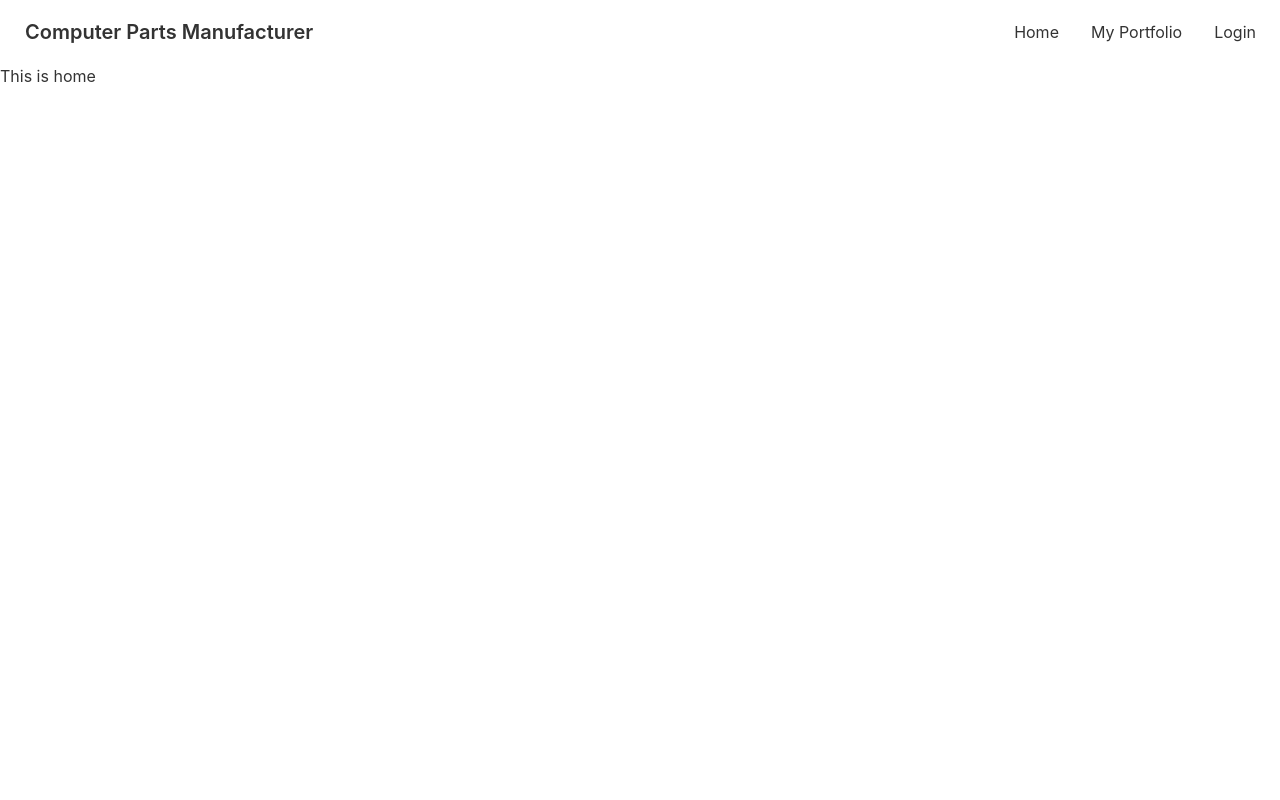
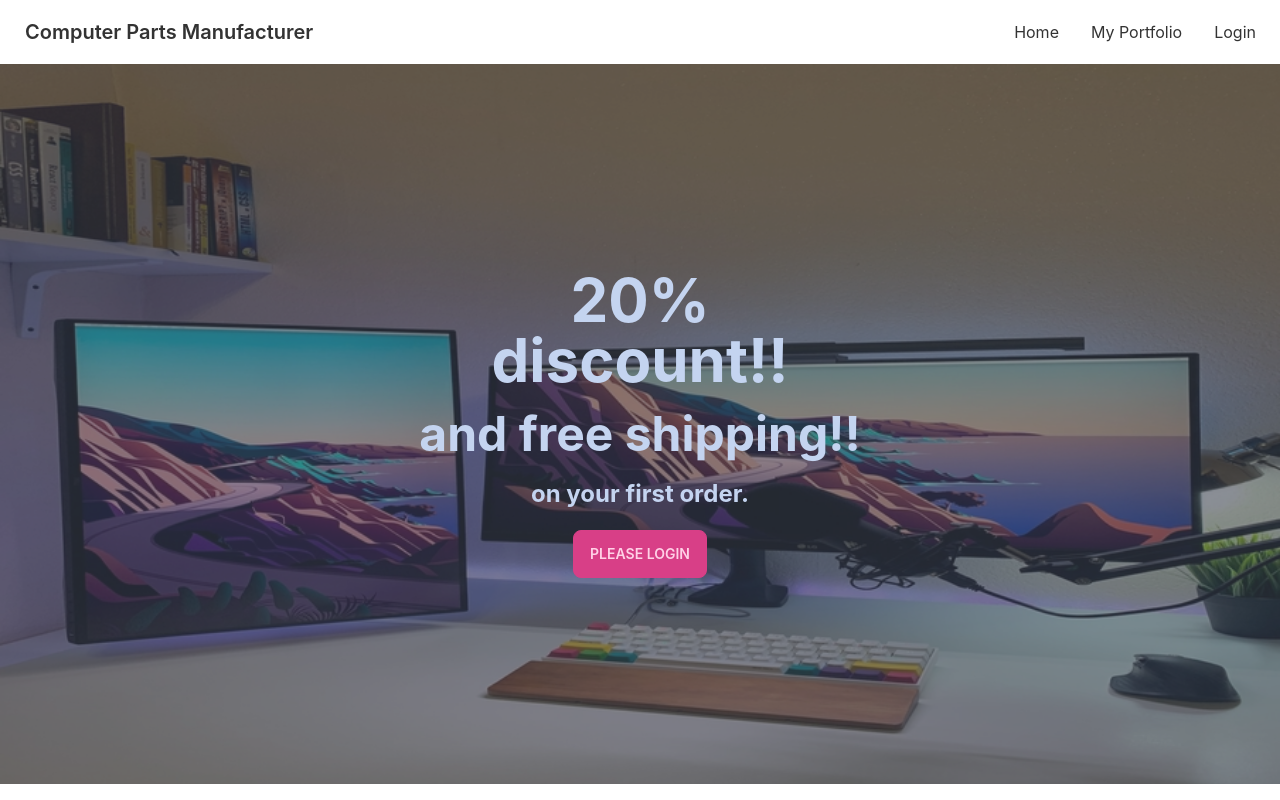
Before and after one commit to noormohammad20/computer_parts_manufacturer_website_client, a React (Create React App) app: page / in a window 1280 px wide. Built offline with nearby package versions, Linux system fonts and the light colour scheme.

Commit message:
add banner section

```diff
--- /dev/null
+++ b/src/Pages/Home/Banner.js
@@ -0,0 +1,21 @@
+import React from 'react'
+import { Link } from 'react-router-dom'
+
+
+const Banner = () => {
+    return (
+        <div class="hero min-h-[90vh] bg-[url('/src/images/banner.jpg')] bg-cover" >
+            <div class="hero-overlay bg-opacity-60"></div>
+            <div class="hero-content text-center ">
+                <div class="max-w-md">
+                    <h1 class="mb-5 text-6xl font-bold text-neutral-content"> 20% discount!!</h1>
+                    <h1 class="mb-5 text-5xl font-bold text-neutral-content"> and free shipping!!</h1>
+                    <p class="mb-5 text-2xl font-bold text-neutral-content"> on your first order.</p>
+                    <Link to="login" class="btn btn-primary">Please Login</Link>
+                </div>
+            </div>
+        </div>
+    )
+}
+
+export default Banner
--- a/src/Pages/Home/Home.js
+++ b/src/Pages/Home/Home.js
@@ -1,9 +1,10 @@
 import React from 'react'
+import Banner from './Banner'
 
 const Home = () => {
     return (
         <div>
-            <h2>This is home</h2>
+            <Banner />
         </div>
     )
 }
--- a/src/Pages/Shared/Navbar.js
+++ b/src/Pages/Shared/Navbar.js
@@ -15,7 +15,7 @@ const Navbar = () => {
                         <li><Link to="/login">Login</Link></li>
                     </ul>
                 </div>
-                <a class="btn btn-ghost normal-case text-xl">Computer Parts Manufacturer</a>
+                <Link to="/" class="btn btn-ghost normal-case text-xl">Computer Parts Manufacturer</Link>
             </div>
             <div class="navbar-end hidden lg:flex">
                 <ul class="menu menu-horizontal p-0">
```
